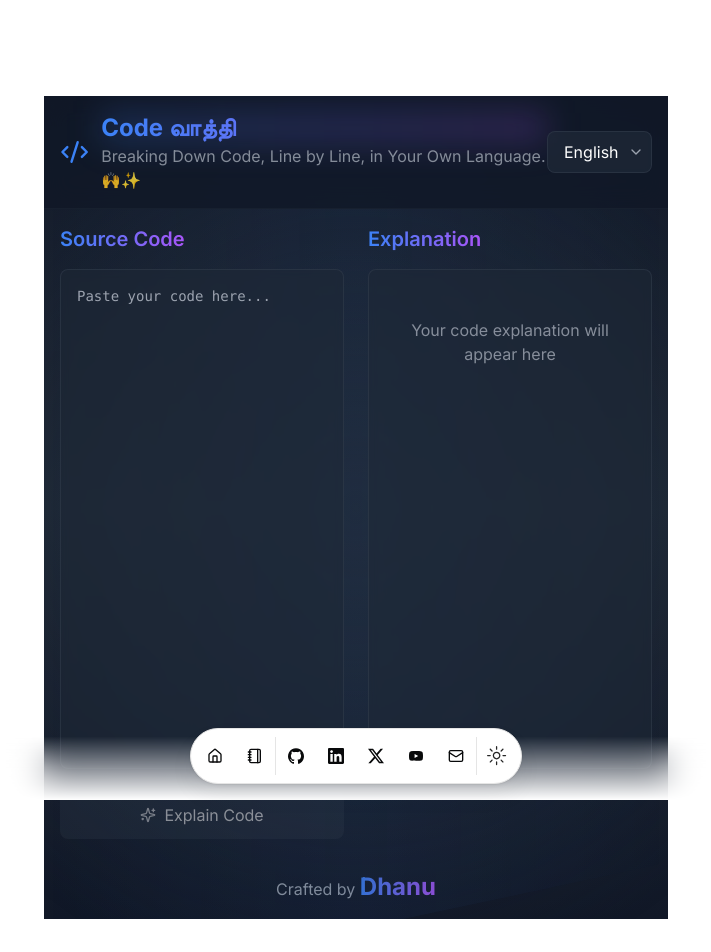
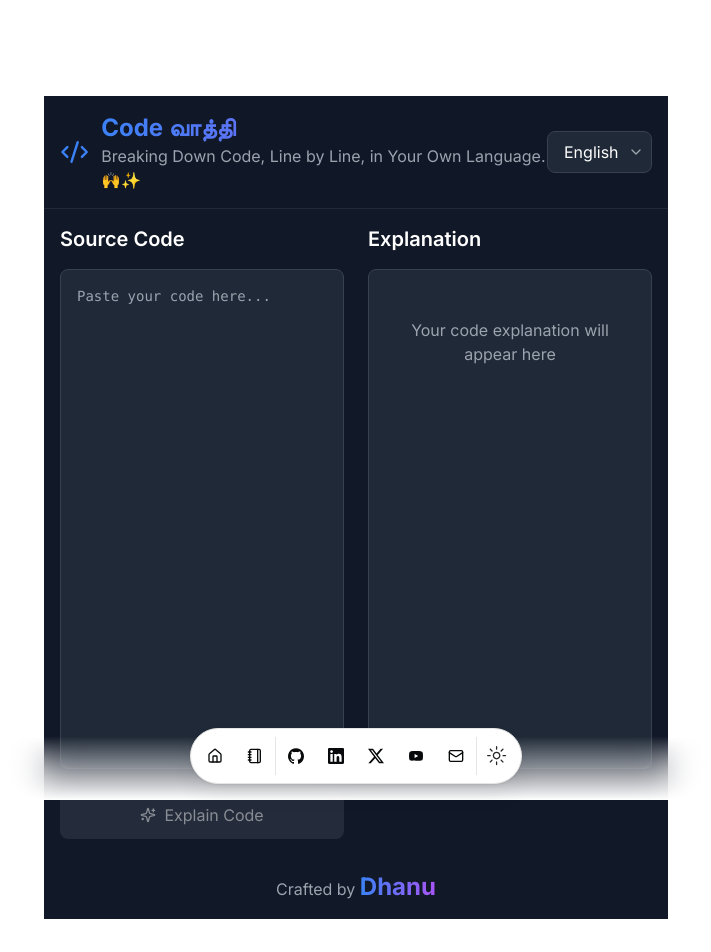
Before and after one commit to dhanushk-offl/dhanu, a Next.js app: page /codevaathi in a window 1280 px wide. Shown: the top 952 px of the page, without its empty margins (284-995 px from the left). Built offline with nearby package versions, Linux system fonts and the light colour scheme.

Commit message:
Feat Update: Error Handling refactored ✨

```diff
--- a/src/app/codevaathi/page.tsx
+++ b/src/app/codevaathi/page.tsx
@@ -1,42 +1,24 @@
 "use client";
-import React, { useState, useEffect } from 'react';
+import React, { useState, useEffect, useRef } from 'react';
 import { Sparkles, ChevronDown, Copy, Check, Code2, Loader, Volume2, VolumeX } from 'lucide-react';
 import ReactMarkdown from 'react-markdown';
 
 export default function CodeExplainer() {
-  // Existing state management
+  // State management
   const [code, setCode] = useState('');
   const [language, setLanguage] = useState('english');
   const [explanation, setExplanation] = useState('');
   const [isLoading, setIsLoading] = useState(false);
   const [copied, setCopied] = useState(false);
   const [error, setError] = useState<string | null>(null);
-  const [showError, setShowError] = useState(false);
 
   // Text-to-speech state
   const [isSpeaking, setIsSpeaking] = useState(false);
-  const [speechSynthesis, setSpeechSynthesis] = useState<SpeechSynthesis | null>(null);
-
-  // Animation states
-  const [isHovered, setIsHovered] = useState(false);
-  const [showGlow, setShowGlow] = useState(false);
+  const speechSynthesisRef = useRef<SpeechSynthesis | null>(null);
+  const utteranceRef = useRef<SpeechSynthesisUtterance | null>(null);
 
   // Ref for the explanation content div
-  const explanationRef = React.useRef<HTMLDivElement>(null);
-
-  // Initialize speech synthesis and animation effects
-  useEffect(() => {
-    if (typeof window !== 'undefined') {
-      setSpeechSynthesis(window.speechSynthesis);
-    }
-
-    // Glow animation effect
-    const interval = setInterval(() => {
-      setShowGlow(prev => !prev);
-    }, 3000);
-
-    return () => clearInterval(interval);
-  }, []);
+  const explanationRef = useRef<HTMLDivElement>(null);
 
   const languages = [
     { id: 'english', name: 'English', speechCode: 'en-US' },
@@ -45,7 +27,36 @@ export default function CodeExplainer() {
     { id: 'telugu', name: 'తెలుగు', speechCode: 'te-IN' },
   ];
 
-  // Function to extract readable text from HTML/Markdown content
+  // Initialize speech synthesis on component mount
+  useEffect(() => {
+    if (typeof window !== 'undefined') {
+      speechSynthesisRef.current = window.speechSynthesis;
+    }
+
+    // Cleanup function
+    return () => {
+      if (utteranceRef.current && speechSynthesisRef.current) {
+        speechSynthesisRef.current.cancel();
+        setIsSpeaking(false);
+      }
+    };
+  }, []);
+
+  // Handle visibility change
+  useEffect(() => {
+    const handleVisibilityChange = () => {
+      if (document.hidden && isSpeaking) {
+        stopSpeaking();
+      }
+    };
+
+    document.addEventListener('visibilitychange', handleVisibilityChange);
+
+    return () => {
+      document.removeEventListener('visibilitychange', handleVisibilityChange);
+    };
+  }, [isSpeaking]);
+
   const getReadableText = (): string => {
     if (!explanationRef.current) return '';
 
@@ -73,21 +84,25 @@ export default function CodeExplainer() {
       text += node.textContent + ' ';
     }
 
-    return text.replace(/\s+/g, ' ').trim();
+    return text
+      .replace(/\s+/g, ' ')
+      .replace(/\n+/g, ' ')
+      .trim();
   };
 
-  // Updated handleSpeak function with better error handling
+  const stopSpeaking = () => {
+    if (speechSynthesisRef.current) {
+      speechSynthesisRef.current.cancel();
+      setIsSpeaking(false);
+      utteranceRef.current = null;
+    }
+  };
+
   const handleSpeak = () => {
-    if (!speechSynthesis) {
-      setError('Speech synthesis not supported in your browser');
-      setShowError(true);
-      setTimeout(() => setShowError(false), 3000);
-      return;
-    }
+    if (!speechSynthesisRef.current || !explanation) return;
 
     if (isSpeaking) {
-      speechSynthesis.cancel();
-      setIsSpeaking(false);
+      stopSpeaking();
       return;
     }
 
@@ -95,65 +110,41 @@ export default function CodeExplainer() {
 
     if (!textToRead) {
       setError('No readable content found');
-      setShowError(true);
-      setTimeout(() => setShowError(false), 3000);
       return;
     }
 
     try {
-      const utterance = new SpeechSynthesisUtterance(textToRead);
+      utteranceRef.current = new SpeechSynthesisUtterance(textToRead);
       const currentLang = languages.find(lang => lang.id === language);
-      utterance.lang = currentLang?.speechCode || 'en-US';
+      utteranceRef.current.lang = currentLang?.speechCode || 'en-US';
 
-      utterance.onend = () => {
+      utteranceRef.current.onend = () => {
         setIsSpeaking(false);
+        utteranceRef.current = null;
       };
 
-      utterance.onerror = (event) => {
+      utteranceRef.current.onerror = (event) => {
+        console.error('Speech synthesis error:', event);
         setIsSpeaking(false);
-        if (event.error !== 'interrupted') {
-          setError('Text-to-speech failed. Please try again.');
-          setShowError(true);
-          setTimeout(() => setShowError(false), 3000);
-        }
+        utteranceRef.current = null;
+        setError('Text-to-speech failed. Please try again.');
       };
 
       setIsSpeaking(true);
-      speechSynthesis.speak(utterance);
-    } catch (err) {
-      console.error('Speech synthesis error:', err);
-      setError('Failed to initialize speech. Please try again.');
-      setShowError(true);
-      setTimeout(() => setShowError(false), 3000);
+      speechSynthesisRef.current.speak(utteranceRef.current);
+    } catch (error) {
+      console.error('Speech synthesis error:', error);
+      setError('Failed to initialize text-to-speech. Please try again.');
+      setIsSpeaking(false);
     }
   };
 
-  // Clean up speech synthesis on unmount
-  useEffect(() => {
-    return () => {
-      if (speechSynthesis && isSpeaking) {
-        speechSynthesis.cancel();
-      }
-    };
-  }, [speechSynthesis, isSpeaking]);
-
-  const handleClear = () => {
-    if (speechSynthesis && isSpeaking) {
-      speechSynthesis.cancel();
-    }
-    setIsSpeaking(false);
-    setCode('');
-    setExplanation('');
-    setError(null);
-    setShowError(false);
-  };
-
-  // Existing functions remain the same
   const handleExplain = async () => {
     if (!code.trim()) return;
 
     setIsLoading(true);
     setError(null);
+    stopSpeaking(); // Stop any ongoing speech
 
     try {
       const response = await fetch(`https://genai-tools.skcript.com/api/ullam`, {
@@ -168,12 +159,10 @@ export default function CodeExplainer() {
       });
 
       if (!response.ok) {
-        const errorText = await response.text();
-        throw new Error(`HTTP error! status: ${response.status}, message: ${errorText}`);
+        throw new Error(`HTTP error! status: ${response.status}`);
       }
 
       const data = await response.json();
-
       if (!data || !data.response) {
         throw new Error('Invalid response format from API');
       }
@@ -185,7 +174,7 @@ export default function CodeExplainer() {
       setExplanation(explanationText);
     } catch (error) {
       console.error('Error fetching response:', error);
-      setError('Oops! An error occurred. Please try again.');
+      setError('Failed to get explanation. Please try again.');
       setExplanation('');
     } finally {
       setIsLoading(false);
@@ -201,6 +190,13 @@ export default function CodeExplainer() {
       console.error('Failed to copy:', err);
       setError('Failed to copy to clipboard');
     }
+  };
+
+  const handleClear = () => {
+    setCode('');
+    setExplanation('');
+    setError(null);
+    stopSpeaking();
   };
 
   const parseHTML = (html: string) => {
@@ -232,33 +228,18 @@ export default function CodeExplainer() {
   };
 
   return (
-    <div className="min-h-screen bg-gradient-to-b from-gray-900 via-gray-800 to-gray-900 text-white relative overflow-hidden">
-      {/* Animated background elements */}
-      <div className="absolute inset-0 overflow-hidden pointer-events-none">
-        <div className="absolute w-full h-full bg-[radial-gradient(circle_500px_at_50%_50%,#1f2937,transparent)] animate-pulse" />
-        <div className="absolute -inset-[10px] opacity-50">
-          <div className="w-full h-full bg-gradient-to-r from-transparent via-blue-500/10 to-transparent absolute transform -skew-y-12 animate-[gradient_8s_ease-in-out_infinite]" />
-        </div>
-      </div>
-
-      {/* Header with hover effects */}
-      <header className="border-b border-gray-800/50 sticky top-0 z-10 backdrop-blur-md bg-gray-900/80">
+    <div className="min-h-screen bg-gray-900 text-white">
+      {/* Header */}
+      <header className="border-b border-gray-800 sticky top-0 z-10 backdrop-blur-md bg-opacity-80 bg-gray-900">
         <div className="container mx-auto p-4">
           <div className="flex items-center justify-between">
-            <div
-              className="flex items-center gap-3 transition-transform duration-300 hover:scale-105"
-              onMouseEnter={() => setIsHovered(true)}
-              onMouseLeave={() => setIsHovered(false)}
-            >
-              <Code2 className={`w-8 h-8 text-blue-500 transition-all duration-300 ${isHovered ? 'rotate-12' : ''}`} />
+            <div className="flex items-center gap-3">
+              <Code2 className="w-8 h-8 text-blue-500" />
               <div>
-                <h1 className="text-2xl font-bold bg-gradient-to-r from-blue-500 to-purple-500 bg-clip-text text-transparent relative">
+                <h1 className="text-2xl font-bold bg-gradient-to-r from-blue-500 to-purple-500 bg-clip-text text-transparent">
                   Code வாத்தி
-                  {showGlow && (
-                    <span className="absolute inset-0 bg-gradient-to-r from-blue-500/20 to-purple-500/20 blur-lg -z-10" />
-                  )}
                 </h1>
-                <p className="text-gray-400 animate-pulse">
+                <p className="text-gray-400">
                   Breaking Down Code, Line by Line, in Your Own Language. 🙌✨
                 </p>
               </div>
@@ -269,7 +250,7 @@ export default function CodeExplainer() {
                 <select
                   value={language}
                   onChange={(e) => setLanguage(e.target.value)}
-                  className="appearance-none rounded-lg px-4 py-2 pr-8 bg-gray-800/80 border-gray-700/50 focus:border-blue-500 border focus:outline-none transition-all duration-300 hover:bg-gray-700/80 backdrop-blur-sm"
+                  className="appearance-none rounded-lg px-4 py-2 pr-8 bg-gray-800 border-gray-700 focus:border-blue-500 border focus:outline-none transition-colors"
                 >
                   {languages.map((lang) => (
                     <option key={lang.id} value={lang.id}>
@@ -284,19 +265,17 @@ export default function CodeExplainer() {
         </div>
       </header>
 
-      {/* Main content with glass morphism and animations */}
-      <main className="container mx-auto p-4 relative z-10">
+      {/* Main Content */}
+      <main className="container mx-auto p-4">
         <div className="grid grid-cols-1 lg:grid-cols-2 gap-6">
           {/* Input Section */}
-          <div className="space-y-4 transform transition-all duration-300 hover:scale-[1.01]">
+          <div className="space-y-4">
             <div className="flex items-center justify-between">
-              <h2 className="text-xl font-semibold bg-gradient-to-r from-blue-500 to-purple-500 bg-clip-text text-transparent">
-                Source Code
-              </h2>
+              <h2 className="text-xl font-semibold">Source Code</h2>
               {code && (
                 <button
                   onClick={handleClear}
-                  className="text-sm text-gray-400 hover:text-white transition-colors hover:scale-110 transform duration-200"
+                  className="text-sm text-gray-400 hover:text-white transition-colors"
                 >
                   Clear
                 </button>
@@ -307,39 +286,37 @@ export default function CodeExplainer() {
               value={code}
               onChange={(e) => setCode(e.target.value)}
               placeholder="Paste your code here..."
-              className="relative w-full h-[calc(100vh-300px)] p-4 font-mono text-sm rounded-lg bg-gray-800/50 border-gray-700/50 focus:border-blue-500 border focus:outline-none transition-all duration-300 resize-none backdrop-blur-sm hover:bg-gray-800/80"
+              className="relative w-full h-[calc(100vh-300px)] p-4 font-mono text-sm rounded-lg bg-gray-800 border-gray-700 focus:border-blue-500 border focus:outline-none transition-colors resize-none"
             />
 
             <button
               onClick={handleExplain}
               disabled={isLoading || !code.trim()}
-              className={`w-full rounded-lg px-4 py-3 flex items-center justify-center gap-2 transition-all duration-300 transform hover:scale-[1.02] ${
+              className={`w-full rounded-lg px-4 py-3 flex items-center justify-center gap-2 transition-all duration-300 ${
                 isLoading || !code.trim()
-                  ? 'bg-gray-700/50 cursor-not-allowed opacity-50'
+                  ? 'bg-gray-700 cursor-not-allowed opacity-50'
                   : 'bg-gradient-to-r from-blue-500 to-purple-500 hover:opacity-90'
               }`}
             >
               {isLoading ? (
                 <Loader className="w-4 h-4 animate-spin" />
               ) : (
-                <Sparkles className="w-4 h-4 animate-pulse" />
+                <Sparkles className="w-4 h-4" />
               )}
               {isLoading ? 'Analyzing...' : 'Explain Code'}
             </button>
           </div>
 
           {/* Output Section */}
-          <div className="space-y-4 transform transition-all duration-300 hover:scale-[1.01]">
+          <div className="space-y-4">
             <div className="flex items-center justify-between">
-              <h2 className="text-xl font-semibold bg-gradient-to-r from-blue-500 to-purple-500 bg-clip-text text-transparent">
-                Explanation
-              </h2>
+              <h2 className="text-xl font-semibold">Explanation</h2>
               <div className="flex items-center gap-2">
                 {explanation && (
                   <>
                     <button
                       onClick={handleSpeak}
-                      className="flex items-center gap-1 text-gray-400 hover:text-white transition-all duration-300 hover:scale-110"
+                      className="flex items-center gap-1 text-gray-400 hover:text-white transition-colors"
                       title={isSpeaking ? "Stop reading" : "Read aloud"}
                     >
                       {isSpeaking ? (
@@ -350,7 +327,7 @@ export default function CodeExplainer() {
                     </button>
                     <button
                       onClick={copyToClipboard}
-                      className="flex items-center gap-1 text-gray-400 hover:text-white transition-all duration-300 hover:scale-110"
+                      className="flex items-center gap-1 text-gray-400 hover:text-white transition-colors"
                     >
                       {copied ? (
                         <Check className="w-4 h-4" />
@@ -366,16 +343,16 @@ export default function CodeExplainer() {
 
             <div
               ref={explanationRef}
-              className="relative h-[calc(100vh-300px)] rounded-lg p-4 overflow-auto bg-gray-800/50 border-gray-700/50 border backdrop-blur-sm transition-all duration-300 hover:bg-gray-800/80"
+              className="relative h-[calc(100vh-300px)] rounded-lg p-4 overflow-auto bg-gray-800 border-gray-700 border"
             >
-              {showError && error && (
-                <div className="text-red-400 mb-4 p-2 rounded bg-red-900/20 border border-red-900/50 backdrop-blur-sm animate-fadeIn">
+              {error && (
+                <div className="text-red-400 mb-4 p-2 rounded bg-red-900/20 border border-red-900">
                   {error}
                 </div>
               )}
 
               {explanation ? (
-                <div className="animate-fadeIn">
+                <div>
                   {explanation.startsWith('<') ? (
                     parseHTML(explanation)
                   ) : (
@@ -385,7 +362,7 @@ export default function CodeExplainer() {
                   )}
                 </div>
               ) : (
-                <div className="text-center mt-8 text-gray-400 animate-pulse">
+                <div className="text-center mt-8 text-gray-400">
                   Your code explanation will appear here
                 </div>
               )}
@@ -393,19 +370,11 @@ export default function CodeExplainer() {
           </div>
         </div>
       </main>
-
-      {/* Footer with animation */}
-      <p className="text-gray-400 text-center py-4 animate-fadeIn">
-        Crafted by{' '}
-        <a
-          href="/"
-          target="_blank"
-          rel="noopener noreferrer"
-          className="text-2xl font-bold bg-gradient-to-r from-blue-500 to-purple-500 bg-clip-text text-transparent hover:scale-110 inline-block transition-transform duration-300"
-        >
-          Dhanu
-        </a>
-      </p>
+      <footer className="py-4">
+        <p className="text-gray-400 text-center">
+          Crafted by <a href="/" target="_blank" rel="noopener noreferrer" className="text-2xl font-bold bg-gradient-to-r from-blue-500 to-purple-500 bg-clip-text text-transparent">Dhanu</a>
+        </p>
+      </footer>
     </div>
   );
 }
```
